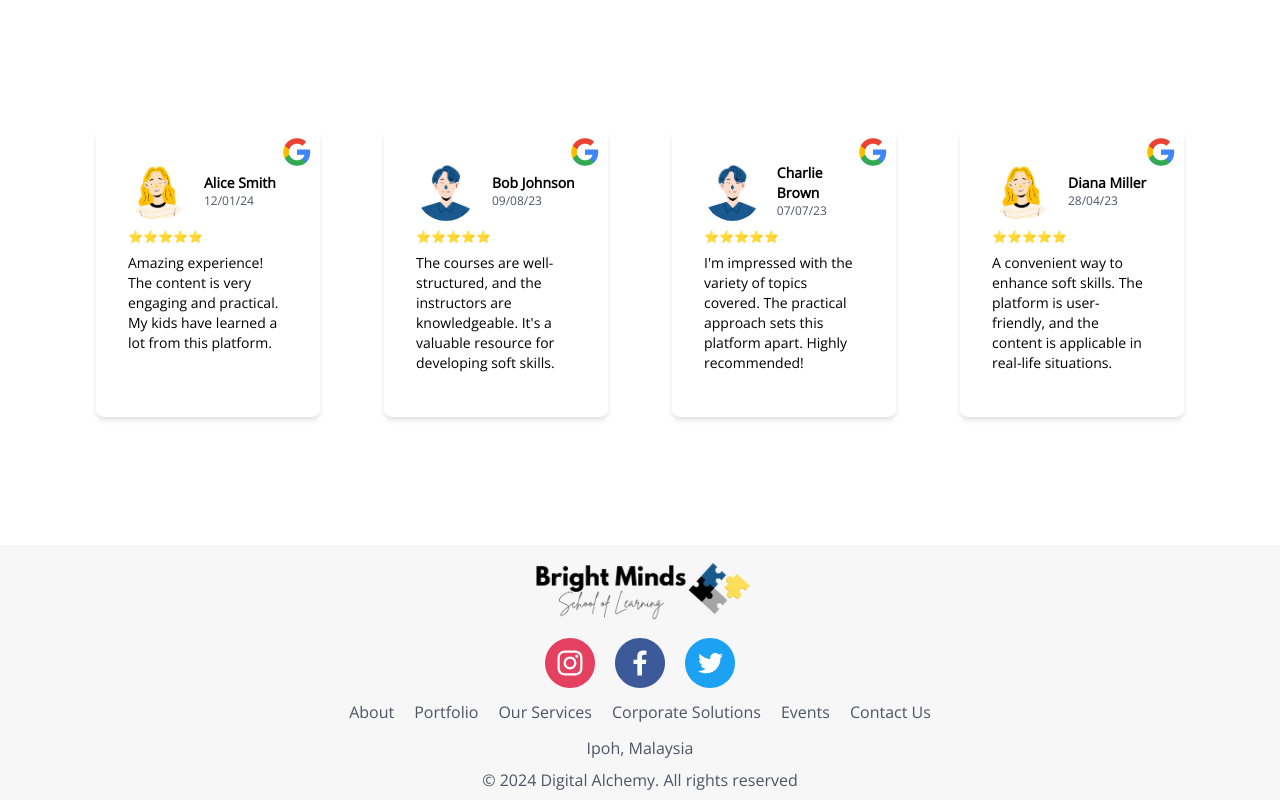
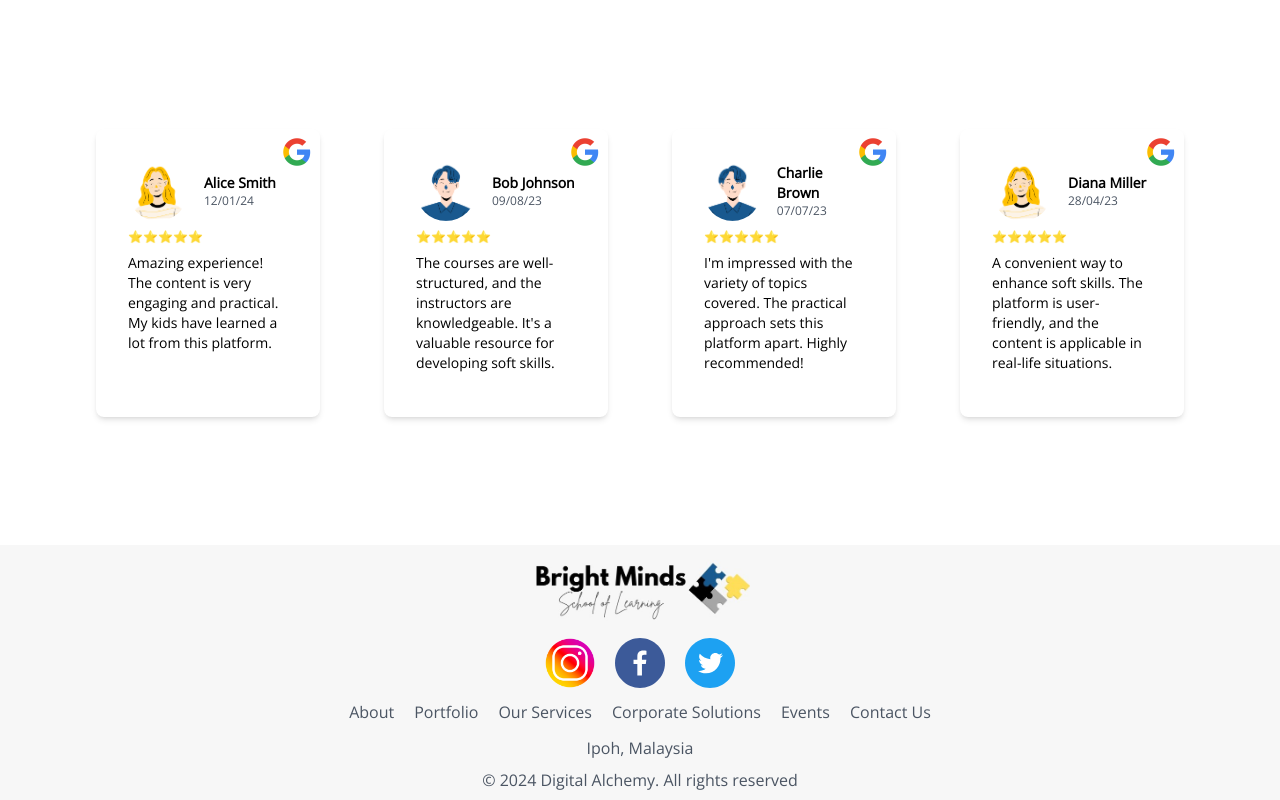
Before and after one commit to amiranazri/brightminds-website, a Next.js app: page / in a window 1280 px wide. Shown: the part 2760-3560 px from the top of the page. Built offline with nearby package versions, Linux system fonts and the light colour scheme; a web font is replaced by a local one.

Commit message:
Updated instagram logo in footer

```diff
--- a/app/ui/components/Footer.js
+++ b/app/ui/components/Footer.js
@@ -14,7 +14,7 @@ function Footer() {
       <div className="flex space-x-5 mb-5">
         <Link href="https://www.instagram.com/brightmindsedu/" target="_blank">
           <Image
-            src="/instagram_icon.svg"
+            src="/instagram_icon.png"
             width={50}
             height={50}
             className="cursor-pointer hover:opacity-80"
```
Also changed, not shown: public/instagram_icon.png (added), public/instagram_icon.svg (deleted).
